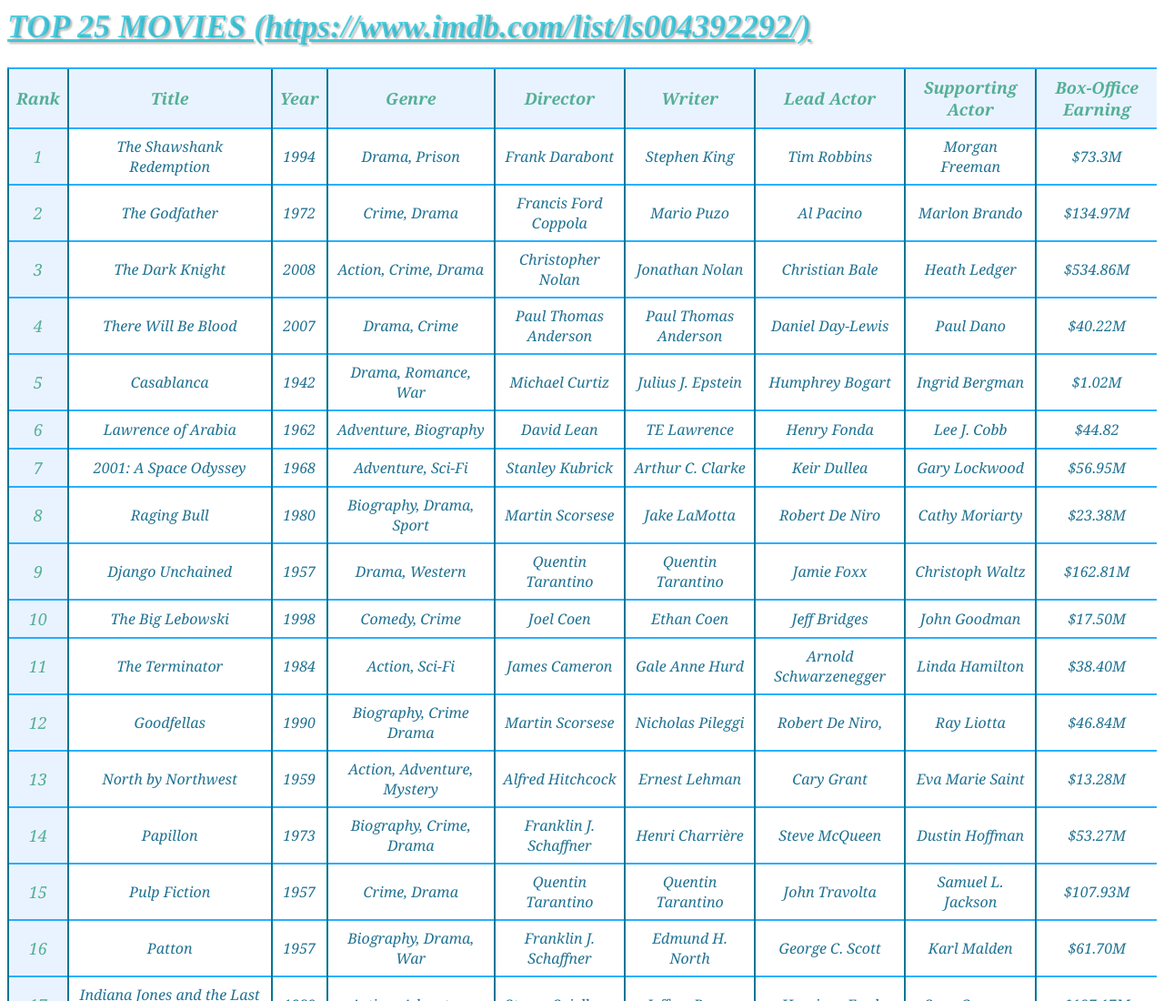
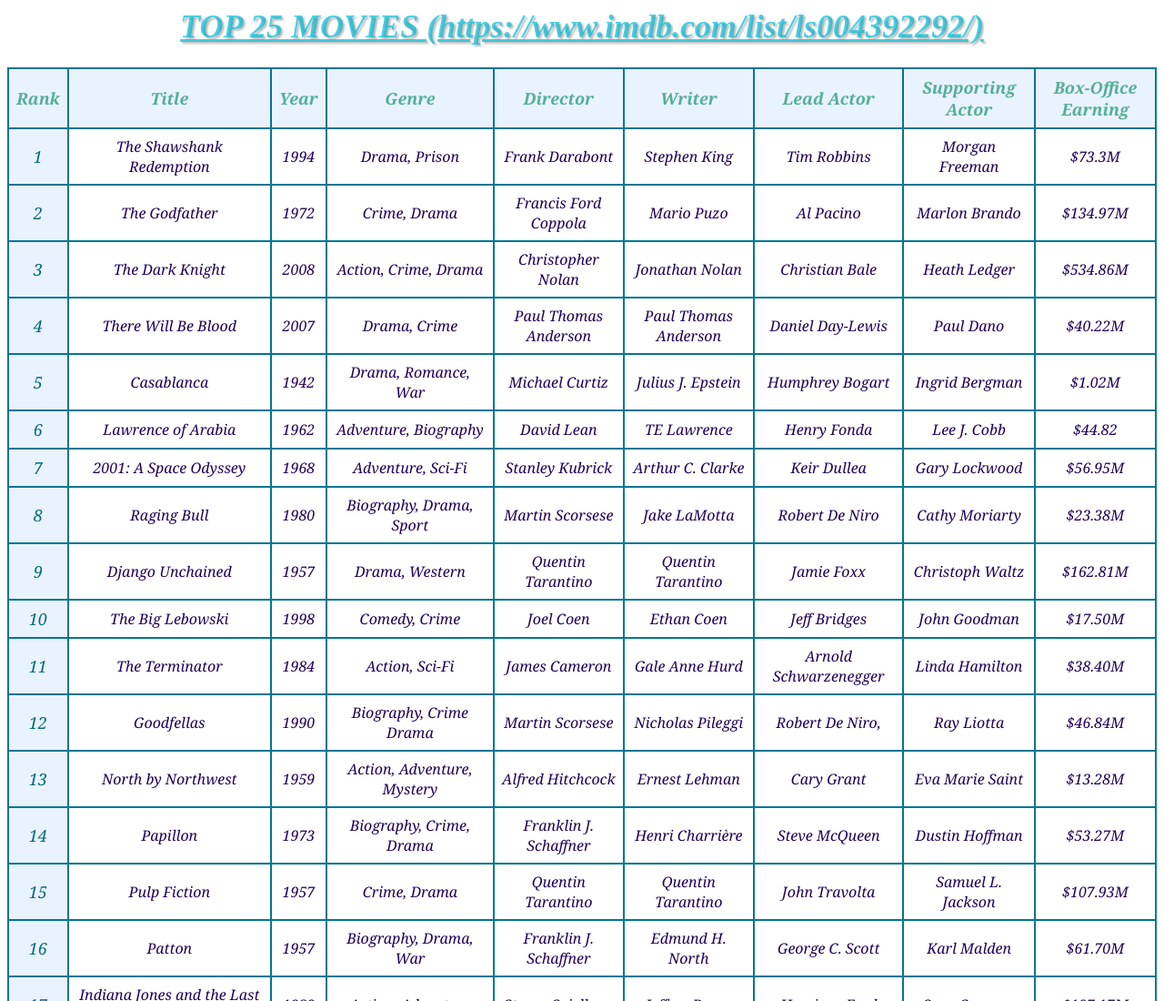
Before and after one commit to ranez1999-ITvarsity/Module-1---Assessment-4---Tables, a plain HTML site: page index.html in a window 1280 px wide. Shown: the top 1100 px of the page at 91% size. Drawn offline with Linux system fonts and the light colour scheme.

Commit message:
style.css

```diff
--- a/style.css
+++ b/style.css
@@ -1,15 +1,15 @@
 table {
-    border-bottom: 1px solid rgba(0, 162, 255, 0.842);
     border-collapse: collapse;
-
   }
   th, td {
-    color: #207292;
+    color: #200257;
     font-family: Cambria, Cochin, Georgia, Times, 'Times New Roman', serif;
     text-align: center;
     font-style: oblique;
-    border-top: 2px solid rgba(0, 162, 255, 0.842);
+    border-top: 2px solid rgba(0, 118, 148);
     border-left: 2px solid rgb(0, 118, 148);
+    border-right: 2px solid rgb(0, 118, 148);
+    border-bottom: 2px solid rgb(0, 118, 148);
     padding: 8px;
   }
 
@@ -30,8 +30,18 @@ table {
   table td:nth-child(1) {
     background-color: #7fbbff2c;
     font-size: large;
-    color: #048b5ea6
+    color: #006b7e
   }
+
+  h1 {
+    font-style: italic;
+    font-weight: bold;
+    color: #00bad3b0;
+    font-size: 36;
+    text-decoration: underline;
+    text-shadow: 2px 2px 2px #68686871;
+    text-align: center;
+ }
 
   h1 {
     font-style: italic;
```
